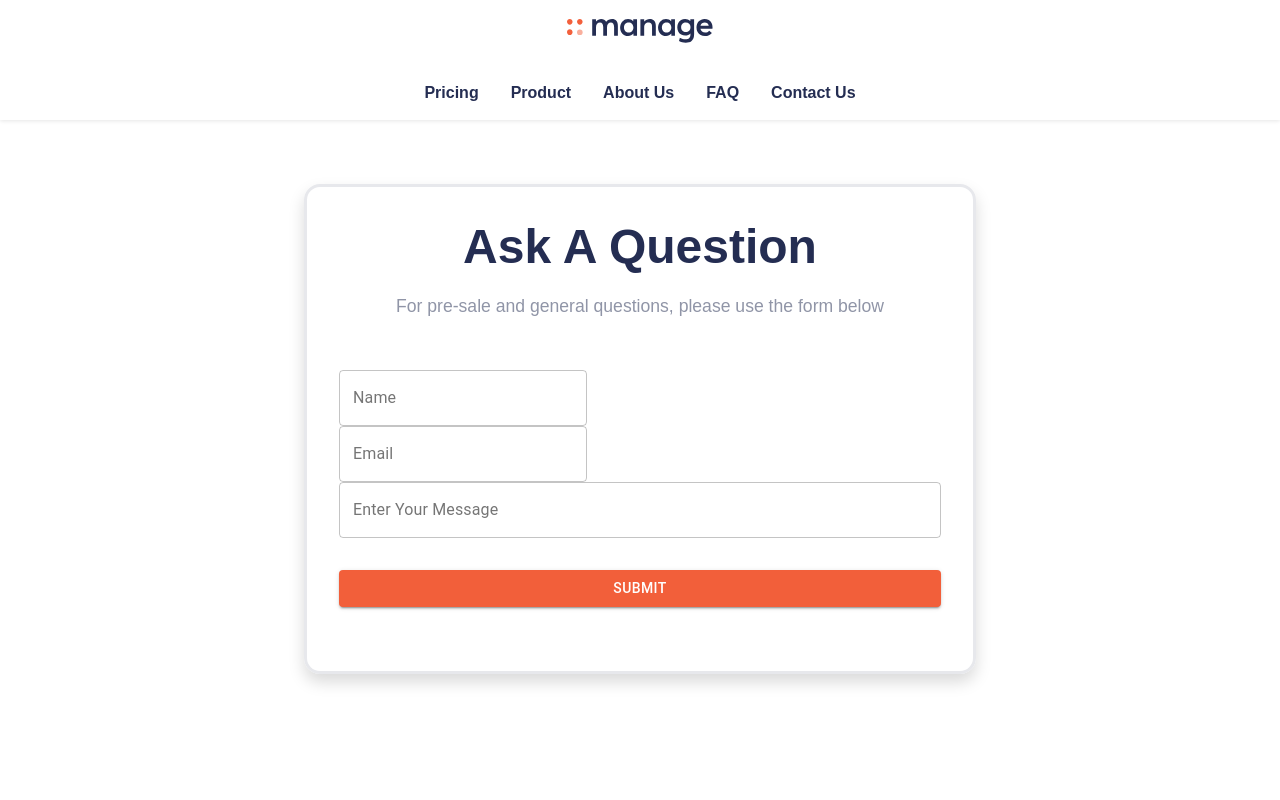
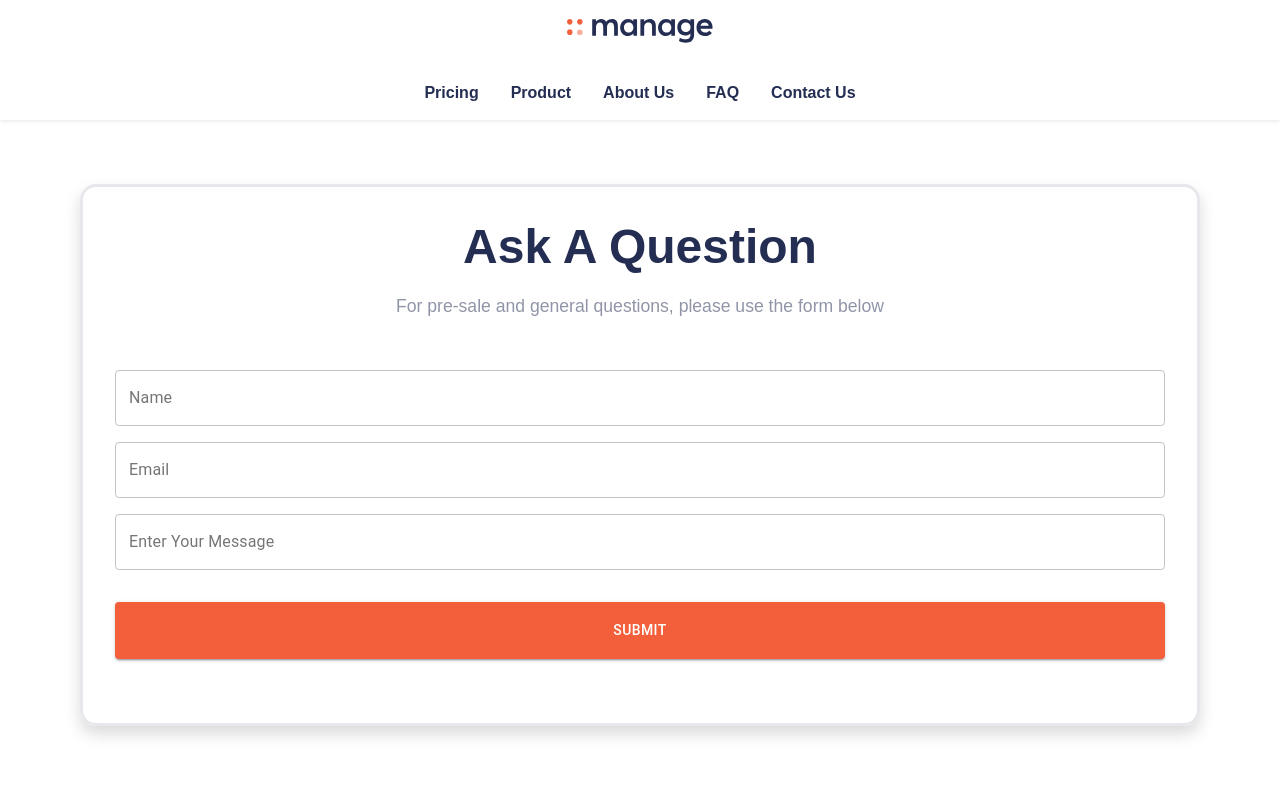
Before and after one commit to Medici305/Manage-Landing-Page, a React (Create React App) app: page /contact-us in a window 1280 px wide. Shown: the top 800 px of the page. Built offline with nearby package versions, Linux system fonts and the light colour scheme; a web font is replaced by a local one.

Commit message:
21. Fully responsive.

```diff
--- a/src/Styles.js
+++ b/src/Styles.js
@@ -86,7 +86,7 @@ export const Line = styled.div`
   margin: 1rem 0rem;
   width: 80rem;
   background: hsl(228, 39%, 23%);
-  @media (max-width: 500px) {
+  @media (max-width: 1420px) {
     width: 100%;
   }
 `;
--- a/src/components/Toggle.js
+++ b/src/components/Toggle.js
@@ -15,7 +15,7 @@ const Toggle = ({ children, title }) => {
 
 const StyledToggle = styled.div`
   margin: 1rem 0rem;
-  @media (max-width: 500px) {
+  @media (max-width: 1420px) {
     width: 100%;
   }
 `;
--- a/src/pages/AboutUs.js
+++ b/src/pages/AboutUs.js
@@ -49,6 +49,10 @@ const StyledAbout = styled(motion.div)`
   flex-direction: column;
   align-items: center;
   padding: 4rem 10rem;
+  @media (max-width: 1420px) {
+    padding: 2rem 5rem;
+    margin-bottom: 2rem;
+  }
   @media (max-width: 500px) {
     padding: 2rem;
   }
--- a/src/pages/ContactUs.js
+++ b/src/pages/ContactUs.js
@@ -116,9 +116,12 @@ const FormStyled = styled(motion.div)`
   p {
     margin-bottom: 2rem;
   }
+  @media (max-width: 1420px) {
+    padding: 2rem 5rem;
+    margin: 2rem 0rem;
+  }
   @media (max-width: 500px) {
     padding: 2rem;
-    margin: 2rem 0rem;
   }
 `;
 
@@ -131,7 +134,7 @@ const FormBox = styled.div`
   border: 3px solid #e7e8ec;
   border-radius: 1rem;
   box-shadow: 0 0.5rem 1rem rgba(0, 0, 0, 0.15);
-  @media (max-width: 500px) {
+  @media (max-width: 1420px) {
     width: 100%;
   }
 `;
@@ -139,11 +142,8 @@ const FormBox = styled.div`
 const StyleInput = styled.div`
   display: flex;
   justify-content: space-between;
-  @media (max-width: 500px) {
-    flex-direction: column;
-    //border: 2px solid blue;
-    margin-bottom: 1rem;
-  }
+  margin-bottom: 1rem;
+  flex-direction: column;
 `;
 
 const TextArea = styled(TextField)`
@@ -153,6 +153,7 @@ const styleButton = {
     background: "hsl(12, 88%, 59%)",
     color: "#fff",
     margin: "2rem 0rem",
+    padding: "1rem 0rem"
 };
 
 export default ContactUs;
--- a/src/pages/Faq.js
+++ b/src/pages/Faq.js
@@ -107,6 +107,9 @@ const FaqStyle = styled(motion.div)`
   flex-direction: column;
   padding: 4rem 10rem;
   align-items: center;
+  @media (max-width: 1420px) {
+    padding: 2rem 5rem;
+  }
   @media (max-width: 500px) {
     padding: 2rem;
   }
@@ -116,8 +119,8 @@ const Text = styled.p`
   width: 70%;
   text-align: center;
   margin-bottom: 3rem;
-  @media (max-width: 500px) {
-    width: 100%
+  @media (max-width: 1420px) {
+    width: 100%;
   }
 `;
 
--- a/src/pages/Pricing.js
+++ b/src/pages/Pricing.js
@@ -68,9 +68,12 @@ const Price = styled(motion.div)`
     width: 70%;
     text-align: center;
   }
+  @media (max-width: 1420px) {
+    padding: 4rem 5rem;
+    margin-bottom: 0rem;
+  }
   @media (max-width: 500px) {
     padding: 2rem;
-    margin-bottom: 0rem;
     p {
       width: 100%;
       margin-top: 1rem;
@@ -83,6 +86,9 @@ const Cards = styled.div`
   justify-content: space-around;
   width: 100%;
   margin: 4rem 0rem 2rem 0rem;
+  @media (max-width: 1420px) {
+    flex-wrap: wrap;
+  }
   @media (max-width: 500px) {
     flex-direction: column;
   }
@@ -122,7 +128,8 @@ const Card = styled.div`
     text-align: center;
     width: 100%;
   }
-  @media (max-width: 500px) {
+  @media (max-width: 1420px) {
+    flex-wrap: wrap;
     margin-bottom: 2rem;
   }
 `;
```
Also changed, not shown: 1 other file (tests, documents, lock files or other folders).
